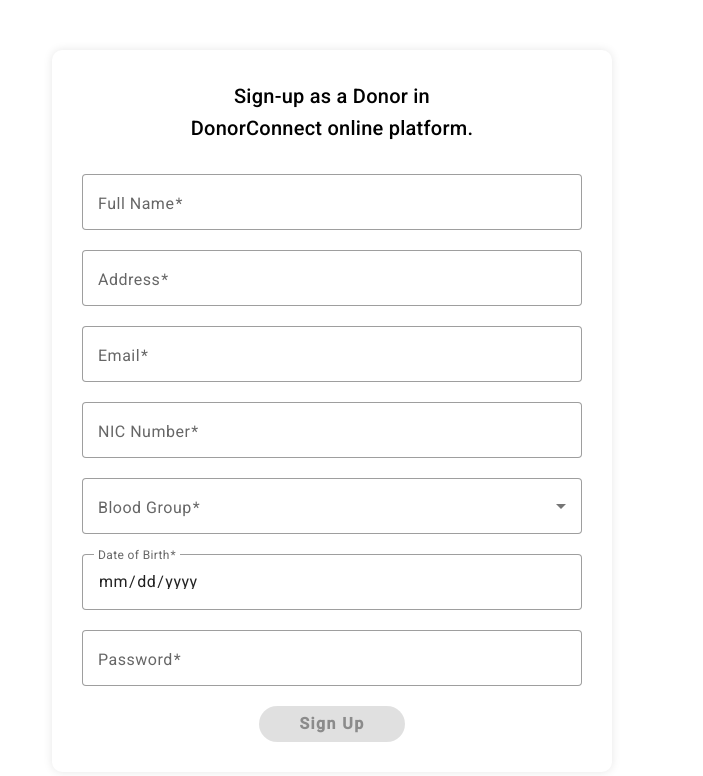
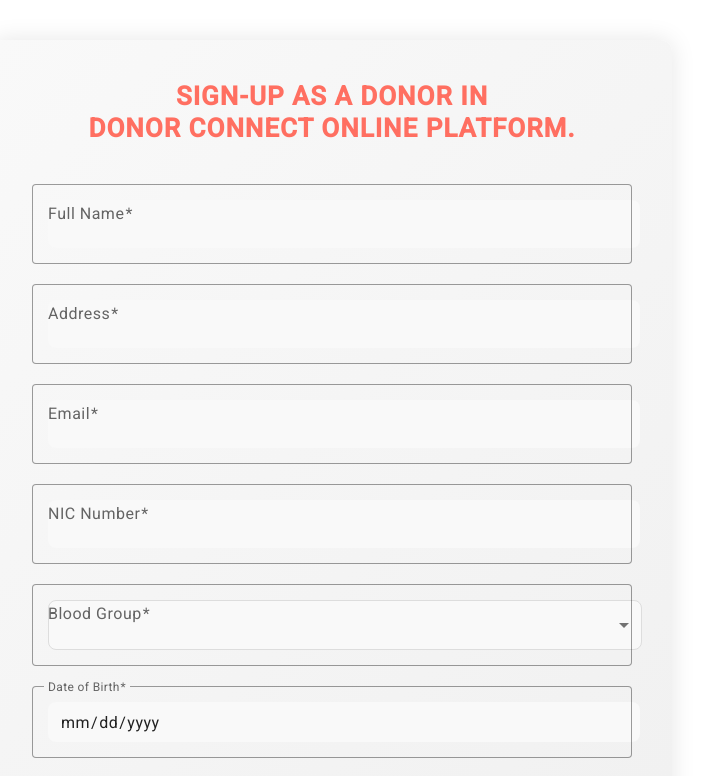
Before and after one commit to Rahal1999/Blood-Donor, an Angular app: page /donor-signup in a window 1280 px wide. Shown: the top 776 px of the page, without its empty margins (308-1011 px from the left). Built offline with nearby package versions, Linux system fonts and the light colour scheme.

Commit message:
Devin-cssEnhancement

```diff
--- a/src/app/pages/donor-signup/donor-signup.component.css
+++ b/src/app/pages/donor-signup/donor-signup.component.css
@@ -2,43 +2,94 @@
 	display: flex;
 	flex-direction: column;
 	align-items: center;
-	padding: 30px;
-	max-width: 500px;
-	margin: 0 auto;
-	background-color: #fff;
-	border-radius: 10px;
-	box-shadow: 0 0 10px rgba(0, 0, 0, 0.1);
-	margin-top: 50px;
+	padding: 40px;
+	max-width: 600px;
+	margin: 40px auto;
+	background: linear-gradient(135deg, #f9f9f9, #f0f0f0);
+	border-radius: 12px;
+	box-shadow: 0 0 25px rgba(0, 0, 0, 0.1);
+	transition: transform 0.3s ease-in-out;
   }
 
-  h2 {
-	text-align: center;
-	margin-bottom: 30px;
-	font-weight: 500;
+  .signup-container:hover {
+	transform: scale(1.02);
   }
 
-  form {
-	width: 100%;
-	display: flex;
-	flex-direction: column;
-	gap: 20px;
+  .signup-container h2 {
+	text-align: center;
+	margin-bottom: 40px;
+	font-size: 26px;
+	font-weight: 600;
+	color: #FF6F61;
+	text-transform: uppercase;
+	letter-spacing: 1px;
   }
 
   mat-form-field {
 	width: 100%;
+	margin-bottom: 20px;
+  }
+
+  mat-form-field .mat-form-field-label {
+	color: #FF6F61;
+	font-weight: 500;
+	text-transform: uppercase;
+  }
+
+  mat-form-field input,
+  mat-select {
+	border-radius: 8px;
+	padding: 12px;
+	font-size: 16px;
+	border: 1px solid #ddd;
+	background-color: #f9f9f9;
+	transition: all 0.3s ease-in-out;
+  }
+
+  mat-form-field input:focus,
+  mat-select:focus {
+	border-color: #FF6F61;
+	box-shadow: 0 0 5px rgba(255, 111, 97, 0.5);
+	transform: scale(1.02);
+  }
+
+  mat-input-element {
+	font-size: 16px;
   }
 
   button {
-	align-self: center;
-	padding: 10px 40px;
-	font-size: 16px;
+	width: 100%;
+	padding: 12px;
+	font-size: 18px;
 	font-weight: bold;
-	background-color: #f44336;
-	color: #fff;
-	border-radius: 20px;
-	transition: 0.3s ease;
+	color: white;
+	background: linear-gradient(135deg, #FF6F61, #FF3B2D);
+	border-radius: 8px;
+	border: none;
+	transition: all 0.3s ease-in-out;
   }
 
   button:hover {
-	background-color: #d32f2f;
+	transform: translateY(-2px) scale(1.05);
+	background: linear-gradient(135deg, #FF3B2D, #FF6F61);
   }
+
+  button[disabled] {
+	background-color: #ddd;
+	cursor: not-allowed;
+	transform: none;
+  }
+
+  @media (max-width: 576px) {
+	.signup-container {
+	  padding: 20px;
+	}
+
+	.signup-container h2 {
+	  font-size: 22px;
+	}
+
+	button {
+	  font-size: 16px;
+	}
+  }
--- a/src/app/pages/donor-signup/donor-signup.component.html
+++ b/src/app/pages/donor-signup/donor-signup.component.html
@@ -1,5 +1,5 @@
 <div class="signup-container">
-	<h2>Sign-up as a Donor in <br />DonorConnect online platform.</h2>
+	<h2>Sign-up as a Donor in <br />Donor Connect online platform.</h2>
 
 	<form [formGroup]="donorForm" (ngSubmit)="onSubmit()">
 	  <mat-form-field appearance="outline">
--- a/src/app/pages/login/login.component.css
+++ b/src/app/pages/login/login.component.css
@@ -1,5 +1,5 @@
- /* Top Centered and Attractive Heading */
-  .hero-heading {
+/* Attractive Top Heading */
+.hero-heading {
 	text-align: center;
 	padding: 50px 20px 30px;
 	background: linear-gradient(135deg, #e53935, #d32f2f);
@@ -15,6 +15,7 @@
 	margin: 0 0 10px;
 	font-weight: 700;
 	animation: fadeInDown 1s ease-out;
+	letter-spacing: 1px;
   }
 
   .hero-heading p {
@@ -35,43 +36,98 @@
   }
 
   .login-container {
-	background: #c0bfbf;
+	background: linear-gradient(135deg, #ffffff, #f3f3f3);
 	text-align: center;
-	width: 320px;
-	padding: 25px 20px;
-	border-radius: 12px;
-	box-shadow: 0 6px 12px rgba(0, 0, 0, 0.1);
+	width: 350px;
+	padding: 30px 25px;
+	border-radius: 16px;
+	box-shadow: 0 10px 30px rgba(0, 0, 0, 0.15);
 	animation: fadeIn 1s ease-out;
+	transition: transform 0.3s ease;
   }
 
+  .login-container:hover {
+	transform: scale(1.02);
+  }
+
+  /* Form Fields */
   mat-form-field {
 	width: 100%;
-	margin-bottom: 12px;
+	margin-bottom: 18px;
   }
 
+  mat-form-field .mat-form-field-label {
+	color: #d32f2f;
+	font-weight: 500;
+  }
+
+  mat-form-field input {
+	padding: 12px;
+	border-radius: 8px;
+	font-size: 16px;
+	background-color: #fff;
+	border: 1px solid #ccc;
+	transition: box-shadow 0.3s ease, border-color 0.3s ease;
+  }
+
+  mat-form-field input:focus {
+	border-color: #e53935;
+	box-shadow: 0 0 8px rgba(229, 57, 53, 0.4);
+  }
+
+  /* Signup Links and Buttons */
   .signup-links {
 	display: flex;
 	justify-content: center;
 	gap: 12px;
-	margin-top: 20px;
+	margin-top: 25px;
   }
 
   .signup-links button {
 	min-width: 120px;
+	padding: 10px;
+	font-weight: bold;
+	background: linear-gradient(135deg, #FF6F61, #FF3B2D);
+	border: none;
+	color: white;
+	border-radius: 8px;
+	transition: background 0.3s ease, transform 0.2s ease;
   }
 
-  /* Subtle animations */
+  .signup-links button:hover {
+	background: linear-gradient(135deg, #FF3B2D, #FF6F61);
+	transform: translateY(-2px);
+  }
+
+  /* Animations */
   @keyframes fadeInDown {
 	from { opacity: 0; transform: translateY(-20px); }
-	to   { opacity: 1; transform: translateY(0); }
+	to { opacity: 1; transform: translateY(0); }
   }
 
   @keyframes fadeInUp {
 	from { opacity: 0; transform: translateY(20px); }
-	to   { opacity: 1; transform: translateY(0); }
+	to { opacity: 1; transform: translateY(0); }
   }
 
   @keyframes fadeIn {
 	from { opacity: 0; }
-	to   { opacity: 1; }
+	to { opacity: 1; }
   }
+
+  /* Responsive */
+  @media (max-width: 576px) {
+	.login-container {
+	  width: 90%;
+	  padding: 20px;
+	}
+
+	.hero-heading h1 {
+	  font-size: 2rem;
+	}
+
+	.signup-links {
+	  flex-direction: column;
+	  gap: 10px;
+	}
+  }
--- a/src/app/pages/organizer-signup/organizer-signup.component.css
+++ b/src/app/pages/organizer-signup/organizer-signup.component.css
@@ -2,28 +2,94 @@
 	display: flex;
 	flex-direction: column;
 	align-items: center;
-	max-width: 500px;
+	max-width: 600px;
 	margin: 40px auto;
-	padding: 30px;
+	padding: 40px;
+	background: linear-gradient(135deg, #f9f9f9, #f0f0f0);
 	border-radius: 12px;
-	background-color: #fff;
-	box-shadow: 0 0 20px rgba(0, 0, 0, 0.1);
+	box-shadow: 0 0 25px rgba(0, 0, 0, 0.1);
+	transition: transform 0.3s ease-in-out;
+  }
+
+  .signup-container:hover {
+	transform: scale(1.02);
   }
 
   .signup-container h2 {
 	text-align: center;
-	margin-bottom: 30px;
-	font-size: 20px;
+	margin-bottom: 40px;
+	font-size: 26px;
+	font-weight: 600;
+	color: #4A90E2;
+	text-transform: uppercase;
+	letter-spacing: 1px;
   }
 
   mat-form-field {
 	width: 100%;
-	margin-bottom: 15px;
+	margin-bottom: 20px;
+  }
+
+  mat-form-field .mat-form-field-label {
+	color: #4A90E2;
+	font-weight: 500;
+	text-transform: uppercase;
+  }
+
+  mat-form-field input,
+  mat-select {
+	border-radius: 8px;
+	padding: 12px;
+	font-size: 16px;
+	border: 1px solid #ddd;
+	background-color: #f9f9f9;
+	transition: all 0.3s ease-in-out;
+  }
+
+  mat-form-field input:focus,
+  mat-select:focus {
+	border-color: #4A90E2;
+	box-shadow: 0 0 5px rgba(74, 144, 226, 0.5);
+	transform: scale(1.02);
+  }
+
+  mat-input-element {
+	font-size: 16px;
   }
 
   button {
 	width: 100%;
-	padding: 10px;
-	font-size: 16px;
-	border-radius: 10px;
+	padding: 12px;
+	font-size: 18px;
+	font-weight: bold;
+	color: white;
+	background: linear-gradient(135deg, #FF6F61, #FF3B2D);
+	border-radius: 8px;
+	border: none;
+	transition: all 0.3s ease-in-out;
   }
+
+  button:hover {
+	transform: translateY(-2px) scale(1.05);
+	background: linear-gradient(135deg, #FF3B2D, #FF6F61);
+  }
+
+  button[disabled] {
+	background-color: #ddd;
+	cursor: not-allowed;
+	transform: none;
+  }
+
+  @media (max-width: 576px) {
+	.signup-container {
+	  padding: 20px;
+	}
+
+	.signup-container h2 {
+	  font-size: 22px;
+	}
+
+	button {
+	  font-size: 16px;
+	}
+  }
--- a/src/app/pages/profile/profile.component.html
+++ b/src/app/pages/profile/profile.component.html
@@ -3,7 +3,7 @@
 	  <div class="header">
 		<h2>My Profile</h2>
 		<p>Welcome, {{ userName }}!</p>
-		<button class="history-btn" (click)="viewDonationHistory()">View my history 🕒</button>
+		<button class="history-btn" *ngIf="userRole === 'donor'" (click)="viewDonationHistory()">View my history 🕒</button>
 	  </div>
 
 	  <!-- Donor View: Donation Progress -->
```
Also changed, not shown: src/app/pages/organizer-signup/organizer-signup.component.html (line endings or trailing spaces).
